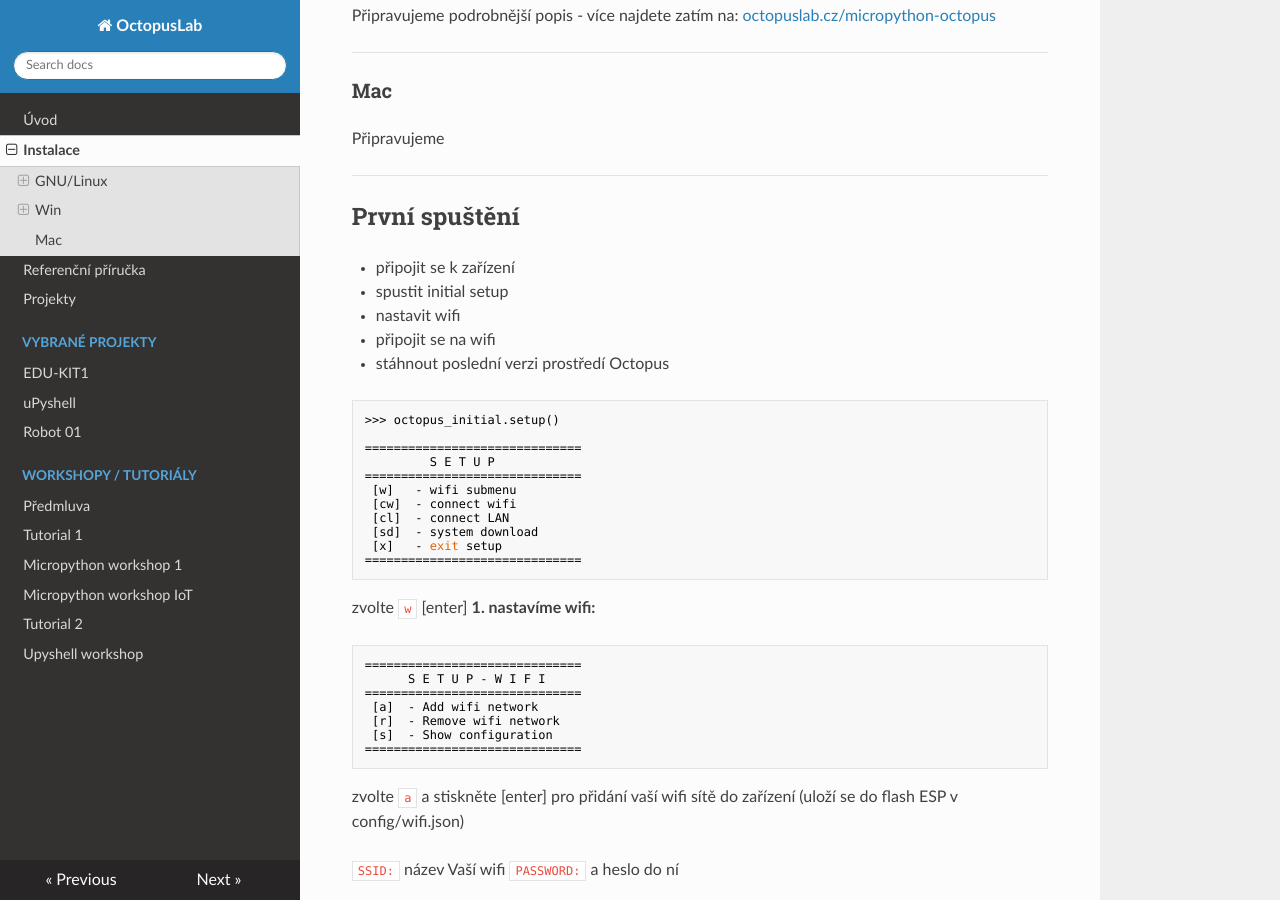
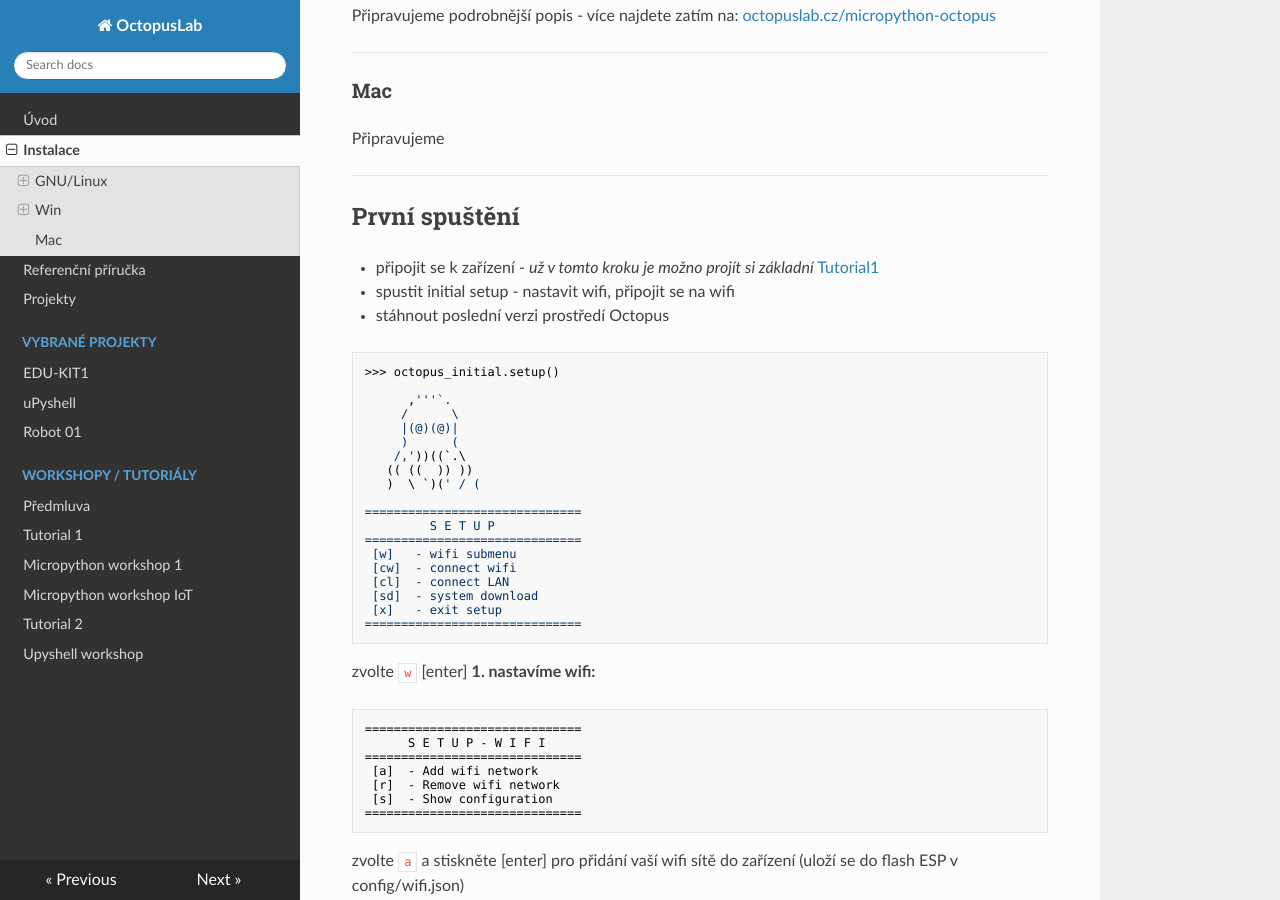
Before and after one commit to octopuslab-cz/docs_octopuslab_cz, an MkDocs documentation site: the page built from docs/install.md, in a window 1280 px wide and 900 px high, scrolled down 2703 px. Built offline with MkDocs 1.6.1, drawn with Linux system fonts in a browser that asks for light colours; nearby versions of some CDN libraries.

Commit message:
link tut1

````diff
--- a/docs/install.md
+++ b/docs/install.md
@@ -107,14 +107,20 @@
 
 ## První spuštění
 
-- připojit se k zařízení
-- spustit initial setup
-- nastavit wifi
-- připojit se na wifi
+- připojit se k zařízení - *už v tomto kroku je možno projít si základní* [Tutorial1](/tutorial1)
+- spustit initial setup - nastavit wifi, připojit se na wifi
 - stáhnout poslední verzi prostředí Octopus
 
 ```bash
 >>> octopus_initial.setup()
+
+      ,'''`.
+     /      \
+     |(@)(@)|
+     )      (
+    /,'))((`.\
+   (( ((  )) ))
+   )  \ `)(' / (
 
 ==============================
          S E T U P
````
Also changed, not shown: docs/tutorial1.md (+0 -1 lines).
